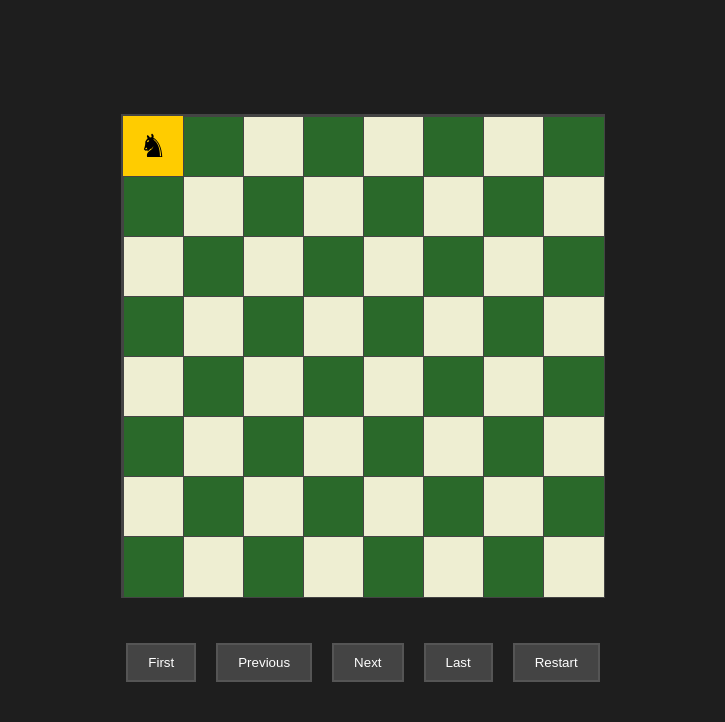
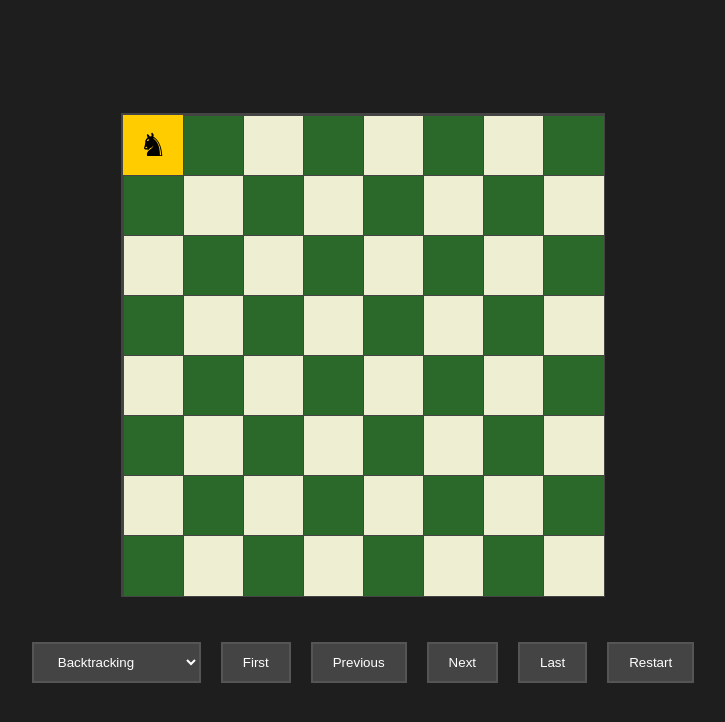
Before and after one commit to onefouroneIndustries/KnightsTour, a React (Create React App) app: page / in a window 1280 px wide. Shown: the top 722 px of the page, without its empty margins (277-1002 px from the left). Built offline with nearby package versions, Linux system fonts and the light colour scheme.

Commit message:
added additional algorithms

```diff
--- a/src/components/KnightsTour.js
+++ b/src/components/KnightsTour.js
@@ -33,8 +33,17 @@ const Button = styled.button`
   }
 `;
 
-const Slider = styled.input`
-  margin: 0 10px;
+const Select = styled.select`
+  background-color: #444;
+  color: #fff;
+  border: 2px solid #555;
+  padding: 10px 20px;
+  margin: 5px;
+  cursor: pointer;
+  transition: background-color 0.3s;
+  &:hover {
+    background-color: #666;
+  }
 `;
 
 const KnightsTour = () => {
@@ -46,7 +55,7 @@ const KnightsTour = () => {
   const [path, setPath] = useState([]);
   const [currentStep, setCurrentStep] = useState(0);
   const [knightPosition, setKnightPosition] = useState(null);
-  const [speed, setSpeed] = useState(0.5);
+  const [algorithm, setAlgorithm] = useState("backtracking");
 
   const moves = [
     [2, 1],
@@ -68,16 +77,26 @@ const KnightsTour = () => {
       .map(() => Array(N).fill(null));
     let newPath = [[0, 0]];
     newBoard[0][0] = "K";
-    if (solveKnightsTourUtil(newBoard, 0, 0, 1, newPath)) {
-      setBoard(newBoard);
-      setPath(newPath);
-      setCurrentStep(0);
-    } else {
-      alert("No solution exists");
+    if (algorithm === "backtracking") {
+      if (solveKnightsTourBacktracking(newBoard, 0, 0, 1, newPath)) {
+        setBoard(newBoard);
+        setPath(newPath);
+        setCurrentStep(0); // Reset current step
+      } else {
+        alert("No solution exists");
+      }
+    } else if (algorithm === "warnsdorff") {
+      if (solveKnightsTourWarnsdorff(newBoard, newPath)) {
+        setBoard(newBoard);
+        setPath(newPath);
+        setCurrentStep(0);
+      } else {
+        alert("No solution exists");
+      }
     }
   };
 
-  const solveKnightsTourUtil = (board, currX, currY, moveI, path) => {
+  const solveKnightsTourBacktracking = (board, currX, currY, moveI, path) => {
     if (moveI === N * N) return true;
 
     for (let [dx, dy] of moves) {
@@ -86,7 +105,7 @@ const KnightsTour = () => {
       if (isSafe(nextX, nextY, board)) {
         board[nextX][nextY] = "K";
         path.push([nextX, nextY]);
-        if (solveKnightsTourUtil(board, nextX, nextY, moveI + 1, path))
+        if (solveKnightsTourBacktracking(board, nextX, nextY, moveI + 1, path))
           return true;
         board[nextX][nextY] = null;
         path.pop();
@@ -95,9 +114,47 @@ const KnightsTour = () => {
     return false;
   };
 
+  const solveKnightsTourWarnsdorff = (board, path) => {
+    let x = 0,
+      y = 0;
+    for (let i = 1; i < N * N; i++) {
+      let minDegIdx = -1,
+        minDeg = 9;
+      for (let k = 0; k < moves.length; k++) {
+        let nx = x + moves[k][0],
+          ny = y + moves[k][1];
+        if (isSafe(nx, ny, board)) {
+          let c = getDegree(nx, ny, board);
+          if (c < minDeg) {
+            minDegIdx = k;
+            minDeg = c;
+          }
+        }
+      }
+
+      if (minDegIdx === -1) return false;
+
+      x += moves[minDegIdx][0];
+      y += moves[minDegIdx][1];
+      board[x][y] = "K";
+      path.push([x, y]);
+    }
+    return true;
+  };
+
+  const getDegree = (x, y, board) => {
+    let count = 0;
+    for (let [dx, dy] of moves) {
+      if (isSafe(x + dx, y + dy, board)) {
+        count++;
+      }
+    }
+    return count;
+  };
+
   useEffect(() => {
     solveKnightsTour();
-  }, []);
+  }, [algorithm]);
 
   useEffect(() => {
     if (path.length > 0) {
@@ -112,9 +169,16 @@ const KnightsTour = () => {
         board={board}
         knightPosition={knightPosition}
         path={path.slice(0, currentStep)}
-        speed={speed}
+        speed={0.5}
       />
       <Controls>
+        <Select
+          value={algorithm}
+          onChange={(e) => setAlgorithm(e.target.value)}
+        >
+          <option value="backtracking">Backtracking</option>
+          <option value="warnsdorff">Warnsdorff's Rule</option>
+        </Select>
         <Button onClick={() => setCurrentStep(0)}>First</Button>
         <Button onClick={() => setCurrentStep((step) => Math.max(step - 1, 0))}>
           Previous
```
